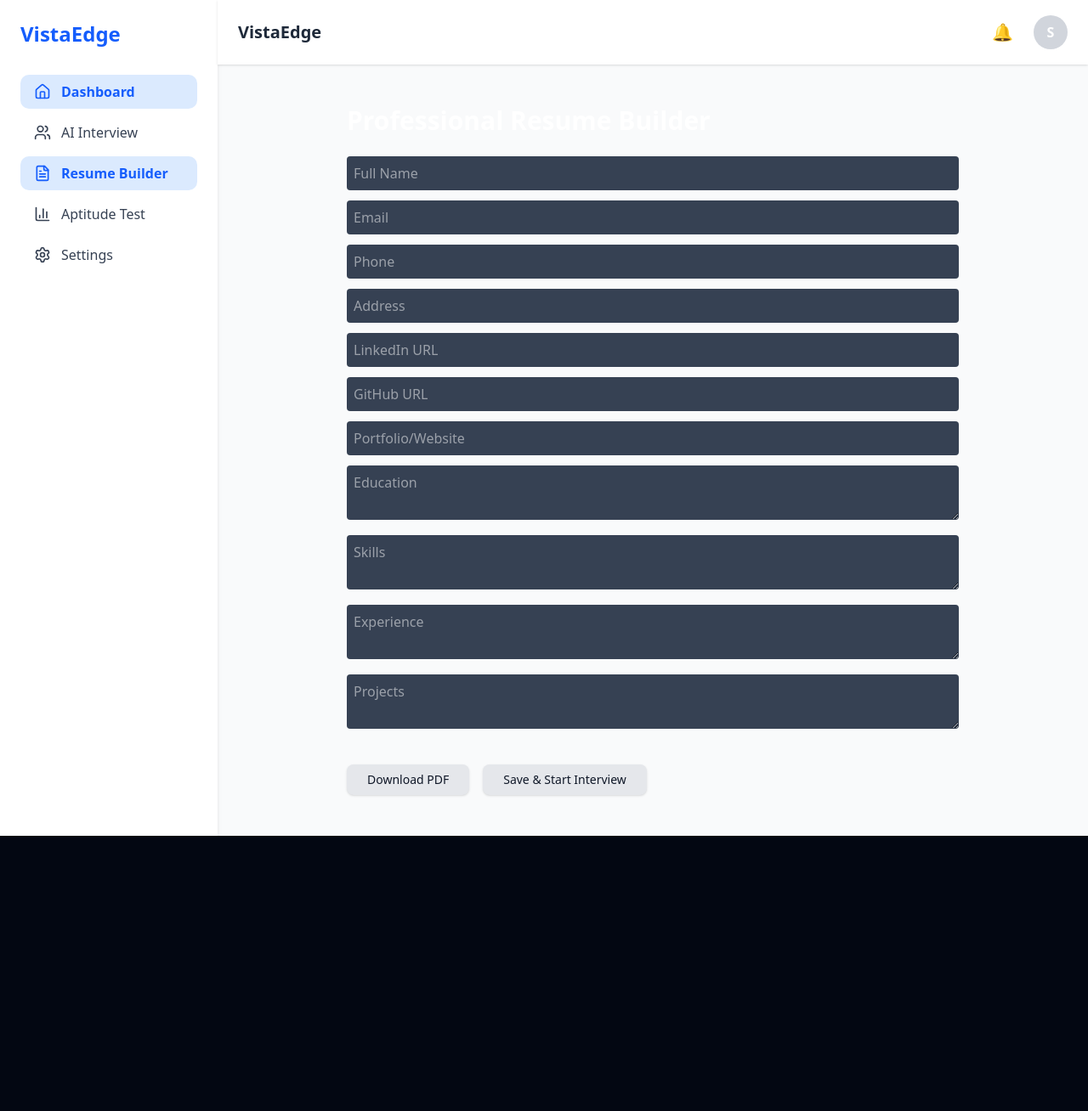
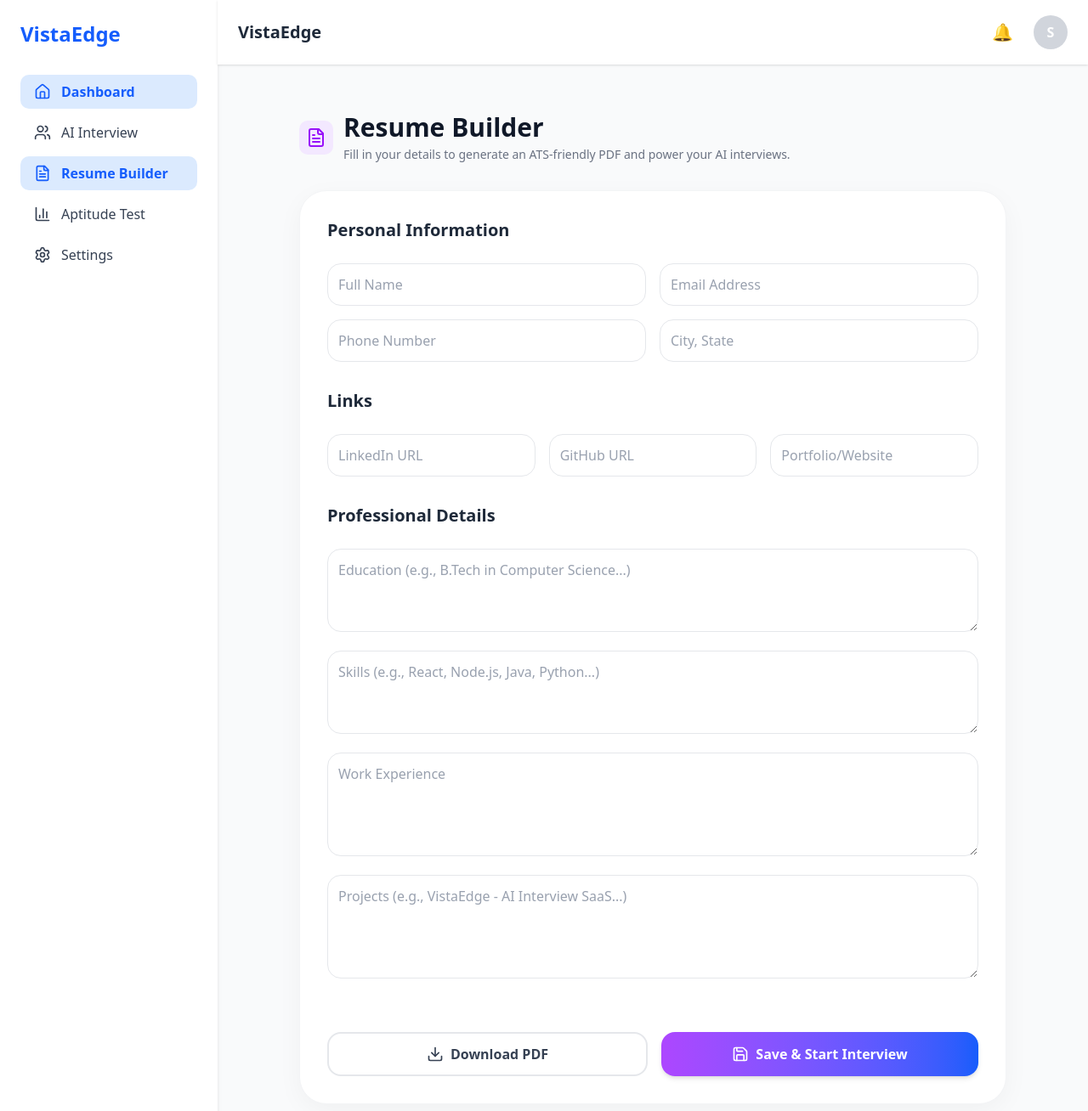
Before and after one commit to SUBHAMAG30/VistaEdge, a React (Vite) app: page /dashboard/resume in a window 1280 px wide. Shown: the top 1308 px of the page at 85% size. Before the commit the page ends 984 px from the top, so only its background shows below. Built offline with nearby package versions, Linux system fonts and the light colour scheme; no server answers; the database is empty; sample sign-in values are in the browser's storage.

Commit message:
Added Firestore integration to Resume Builder

```diff
--- a/src/pages/Landing.jsx
+++ b/src/pages/Landing.jsx
@@ -12,13 +12,13 @@ export default function Landing() {
     public static void main(String[] args) {
         System.out.println("Initializing AI Interview Engine...");
 
-        Candidate candidate = new Candidate();
-        candidate.connectLeetCode();
-        candidate.generateATSResume();
+        Candidate Subham = new Candidate();
+        Subham.connectLeetCode();
+        Subham.generateATSResume();
 
-        while (!candidate.isHired()) {
-            candidate.practiceDSA();
-            candidate.analyzeFeedback();
+        while (!Subham.isHired()) {
+            Subham.practiceDSA();
+            Subham.analyzeFeedback();
         }
 
         System.out.println("Offer Accepted. Welcome aboard!");
--- a/src/pages/ResumeBuilder.jsx
+++ b/src/pages/ResumeBuilder.jsx
@@ -1,11 +1,21 @@
-import { useState } from "react";
+import { useState, useEffect } from "react";
 import { Button } from "@/components/ui/button";
 import jsPDF from "jspdf";
 import "jspdf-autotable";
 import { useNavigate } from "react-router-dom";
+import { useAuth } from "@/auth/AuthProvider";
+import { FileText, Save, Download, Loader2 } from "lucide-react";
+
+// IMPORTANT: Adjust this import path to point to your actual firebase config file
+import { db } from "@/firebase/config";
+import { doc, setDoc, getDoc } from "firebase/firestore";
 
 export default function ResumeBuilder() {
   const navigate = useNavigate();
+  const { user } = useAuth();
+  const [isSaving, setIsSaving] = useState(false);
+  const [saveStatus, setSaveStatus] = useState("");
+
   const [formData, setFormData] = useState({
     name: "",
     email: "",
@@ -20,38 +30,87 @@ export default function ResumeBuilder() {
     projects: "",
   });
 
+  // Optional: Auto-fill the form if the user already saved a resume previously
+  useEffect(() => {
+    const fetchExistingResume = async () => {
+      if (user?.uid) {
+        const docRef = doc(db, "resumes", user.uid);
+        const docSnap = await getDoc(docRef);
+        if (docSnap.exists()) {
+          setFormData(docSnap.data());
+        }
+      }
+    };
+    fetchExistingResume();
+  }, [user]);
+
   const handleChange = (e) => {
     setFormData({ ...formData, [e.target.name]: e.target.value });
   };
 
+  const handleSaveToFirestore = async () => {
+    if (!user) {
+      setSaveStatus("Error: You must be logged in to save.");
+      return;
+    }
+
+    setIsSaving(true);
+    setSaveStatus("");
+
+    try {
+      // Saves the form data to a "resumes" collection, using the user's ID as the document name
+      await setDoc(doc(db, "resumes", user.uid), formData);
+      setSaveStatus("Resume saved successfully!");
+
+      // Short delay so they see the success message before navigating
+      setTimeout(() => navigate("/dashboard/interviews"), 1500);
+    } catch (error) {
+      console.error("Error saving resume:", error);
+      setSaveStatus("Failed to save resume. Please try again.");
+    } finally {
+      setIsSaving(false);
+    }
+  };
+
   const generatePDF = () => {
     const doc = new jsPDF();
-    doc.setFontSize(18);
+    doc.setFontSize(22);
+    doc.setTextColor(40);
     doc.text(formData.name || "Your Name", 20, 20);
 
-    doc.setFontSize(11);
+    doc.setFontSize(10);
     doc.setTextColor(100);
 
-    // Contact info
+    // Contact info layout
     doc.text(`Email: ${formData.email}`, 20, 30);
     doc.text(`Phone: ${formData.phone}`, 20, 36);
     if (formData.address) doc.text(`Address: ${formData.address}`, 20, 42);
-    if (formData.linkedin) doc.text(`LinkedIn: ${formData.linkedin}`, 20, 48);
-    if (formData.github) doc.text(`GitHub: ${formData.github}`, 20, 54);
-    if (formData.portfolio) doc.text(`Portfolio: ${formData.portfolio}`, 20, 60);
+    if (formData.linkedin) doc.text(`LinkedIn: ${formData.linkedin}`, 120, 30);
+    if (formData.github) doc.text(`GitHub: ${formData.github}`, 120, 36);
+    if (formData.portfolio) doc.text(`Portfolio: ${formData.portfolio}`, 120, 42);
 
-    let y = 70;
+    let y = 55;
 
     const addSection = (title, content) => {
       if (content) {
         doc.setFontSize(14);
         doc.setTextColor(40);
+        // Section Title
         doc.text(title, 20, y);
-        y += 6;
-        doc.setFontSize(11);
+        // Underline
+        doc.setLineWidth(0.5);
+        doc.line(20, y + 2, 190, y + 2);
+        y += 8;
+
+        doc.setFontSize(10);
         doc.setTextColor(80);
-        doc.text(content, 20, y, { maxWidth: 170 });
-        y += 10;
+
+        // Split text to handle multi-line textareas properly
+        const splitText = doc.splitTextToSize(content, 170);
+        doc.text(splitText, 20, y);
+
+        // Advance Y based on how many lines were printed
+        y += (splitText.length * 5) + 10;
       }
     };
 
@@ -60,64 +119,76 @@ export default function ResumeBuilder() {
     addSection("Experience", formData.experience);
     addSection("Projects", formData.projects);
 
-    doc.save("resume.pdf");
+    doc.save(`${formData.name.replace(/\s+/g, '_')}_Resume.pdf`);
   };
 
+  // Reusable input class for the new light-theme UI
+  const inputClass = "w-full p-3 rounded-2xl border border-gray-200 bg-transparent focus:outline-none focus:border-purple-400 focus:ring-1 focus:ring-purple-400 transition-all text-gray-700 placeholder-gray-400";
+
   return (
-    <div className="text-white max-w-3xl mx-auto p-6">
-      <h1 className="text-3xl font-bold mb-6">Professional Resume Builder</h1>
+    <div className="max-w-4xl mx-auto p-4 md:p-8 font-sans text-gray-800">
 
-      {/* Contact Info */}
-      <input type="text" name="name" placeholder="Full Name"
-        value={formData.name} onChange={handleChange}
-        className="w-full p-2 mb-3 rounded bg-gray-700" />
+      <div className="flex items-center gap-3 mb-8">
+        <div className="w-10 h-10 rounded-lg bg-purple-100 flex items-center justify-center text-purple-600">
+          <FileText size={24} />
+        </div>
+        <div>
+          <h1 className="text-3xl font-bold text-gray-900">Resume Builder</h1>
+          <p className="text-gray-500 text-sm mt-1">Fill in your details to generate an ATS-friendly PDF and power your AI interviews.</p>
+        </div>
+      </div>
 
-      <input type="email" name="email" placeholder="Email"
-        value={formData.email} onChange={handleChange}
-        className="w-full p-2 mb-3 rounded bg-gray-700" />
+      <div className="bg-white p-6 md:p-8 rounded-[2rem] shadow-[0_8px_30px_rgb(0,0,0,0.04)] border border-gray-100">
 
-      <input type="text" name="phone" placeholder="Phone"
-        value={formData.phone} onChange={handleChange}
-        className="w-full p-2 mb-3 rounded bg-gray-700" />
+        <h2 className="text-xl font-bold mb-4 border-b pb-2">Personal Information</h2>
+        <div className="grid grid-cols-1 md:grid-cols-2 gap-4 mb-8">
+          <input type="text" name="name" placeholder="Full Name" value={formData.name} onChange={handleChange} className={inputClass} />
+          <input type="email" name="email" placeholder="Email Address" value={formData.email} onChange={handleChange} className={inputClass} />
+          <input type="text" name="phone" placeholder="Phone Number" value={formData.phone} onChange={handleChange} className={inputClass} />
+          <input type="text" name="address" placeholder="City, State" value={formData.address} onChange={handleChange} className={inputClass} />
+        </div>
 
-      <input type="text" name="address" placeholder="Address"
-        value={formData.address} onChange={handleChange}
-        className="w-full p-2 mb-3 rounded bg-gray-700" />
+        <h2 className="text-xl font-bold mb-4 border-b pb-2">Links</h2>
+        <div className="grid grid-cols-1 md:grid-cols-3 gap-4 mb-8">
+          <input type="text" name="linkedin" placeholder="LinkedIn URL" value={formData.linkedin} onChange={handleChange} className={inputClass} />
+          <input type="text" name="github" placeholder="GitHub URL" value={formData.github} onChange={handleChange} className={inputClass} />
+          <input type="text" name="portfolio" placeholder="Portfolio/Website" value={formData.portfolio} onChange={handleChange} className={inputClass} />
+        </div>
 
-      <input type="text" name="linkedin" placeholder="LinkedIn URL"
-        value={formData.linkedin} onChange={handleChange}
-        className="w-full p-2 mb-3 rounded bg-gray-700" />
+        <h2 className="text-xl font-bold mb-4 border-b pb-2">Professional Details</h2>
+        <div className="space-y-4 mb-8">
+          <textarea name="education" placeholder="Education (e.g., B.Tech in Computer Science...)" rows="3" value={formData.education} onChange={handleChange} className={inputClass} />
+          <textarea name="skills" placeholder="Skills (e.g., React, Node.js, Java, Python...)" rows="3" value={formData.skills} onChange={handleChange} className={inputClass} />
+          <textarea name="experience" placeholder="Work Experience" rows="4" value={formData.experience} onChange={handleChange} className={inputClass} />
+          <textarea name="projects" placeholder="Projects (e.g., VistaEdge - AI Interview SaaS...)" rows="4" value={formData.projects} onChange={handleChange} className={inputClass} />
+        </div>
 
-      <input type="text" name="github" placeholder="GitHub URL"
-        value={formData.github} onChange={handleChange}
-        className="w-full p-2 mb-3 rounded bg-gray-700" />
+        {/* Status Message */}
+        {saveStatus && (
+          <div className={`p-4 rounded-xl mb-6 text-center text-sm font-medium ${saveStatus.includes("Error") || saveStatus.includes("Failed") ? "bg-red-50 text-red-600" : "bg-green-50 text-green-600"}`}>
+            {saveStatus}
+          </div>
+        )}
 
-      <input type="text" name="portfolio" placeholder="Portfolio/Website"
-        value={formData.portfolio} onChange={handleChange}
-        className="w-full p-2 mb-3 rounded bg-gray-700" />
+        {/* Action Buttons */}
+        <div className="flex flex-col sm:flex-row gap-4 mt-6 pt-6 border-t">
+          <button
+            onClick={generatePDF}
+            className="flex-1 flex items-center justify-center gap-2 py-3 rounded-2xl bg-white border-2 border-gray-200 text-gray-700 font-bold hover:bg-gray-50 transition-all"
+          >
+            <Download size={20} />
+            Download PDF
+          </button>
 
-      {/* Resume Sections */}
-      <textarea name="education" placeholder="Education"
-        value={formData.education} onChange={handleChange}
-        className="w-full p-2 mb-3 rounded bg-gray-700" />
-
-      <textarea name="skills" placeholder="Skills"
-        value={formData.skills} onChange={handleChange}
-        className="w-full p-2 mb-3 rounded bg-gray-700" />
-
-      <textarea name="experience" placeholder="Experience"
-        value={formData.experience} onChange={handleChange}
-        className="w-full p-2 mb-3 rounded bg-gray-700" />
-
-      <textarea name="projects" placeholder="Projects"
-        value={formData.projects} onChange={handleChange}
-        className="w-full p-2 mb-3 rounded bg-gray-700" />
-
-      <div className="flex gap-4 mt-6">
-        <Button onClick={generatePDF} className="px-6 py-2">Download PDF</Button>
-        <Button onClick={() => navigate("/dashboard/interviews")} className="px-6 py-2">
-          Save & Start Interview
-        </Button>
+          <button
+            onClick={handleSaveToFirestore}
+            disabled={isSaving}
+            className="flex-1 flex items-center justify-center gap-2 py-3 rounded-2xl bg-gradient-to-r from-purple-500 to-blue-600 text-white font-bold hover:opacity-90 transition-all shadow-md"
+          >
+            {isSaving ? <Loader2 className="animate-spin" size={20} /> : <Save size={20} />}
+            {isSaving ? "Saving..." : "Save & Start Interview"}
+          </button>
+        </div>
       </div>
     </div>
   );
```
